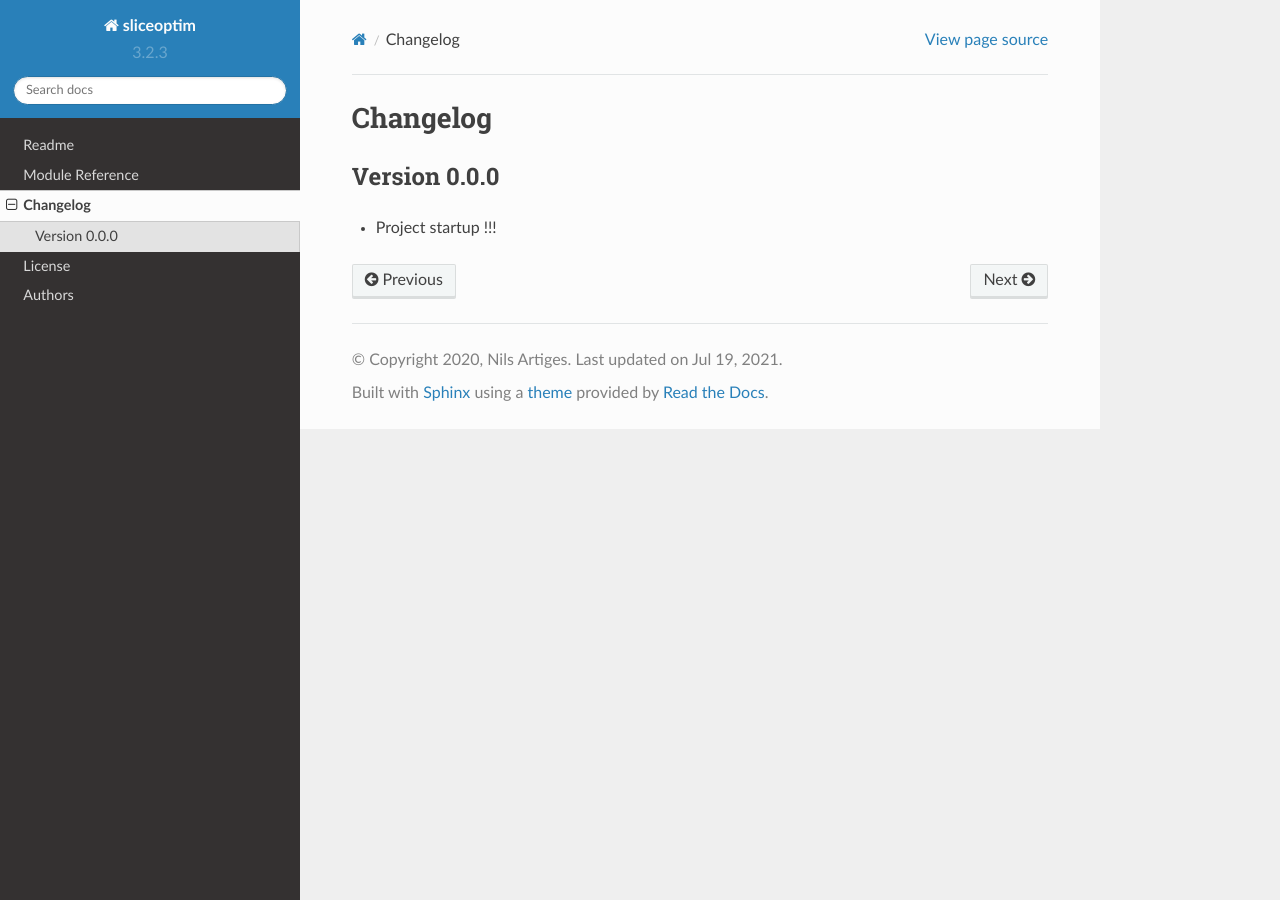
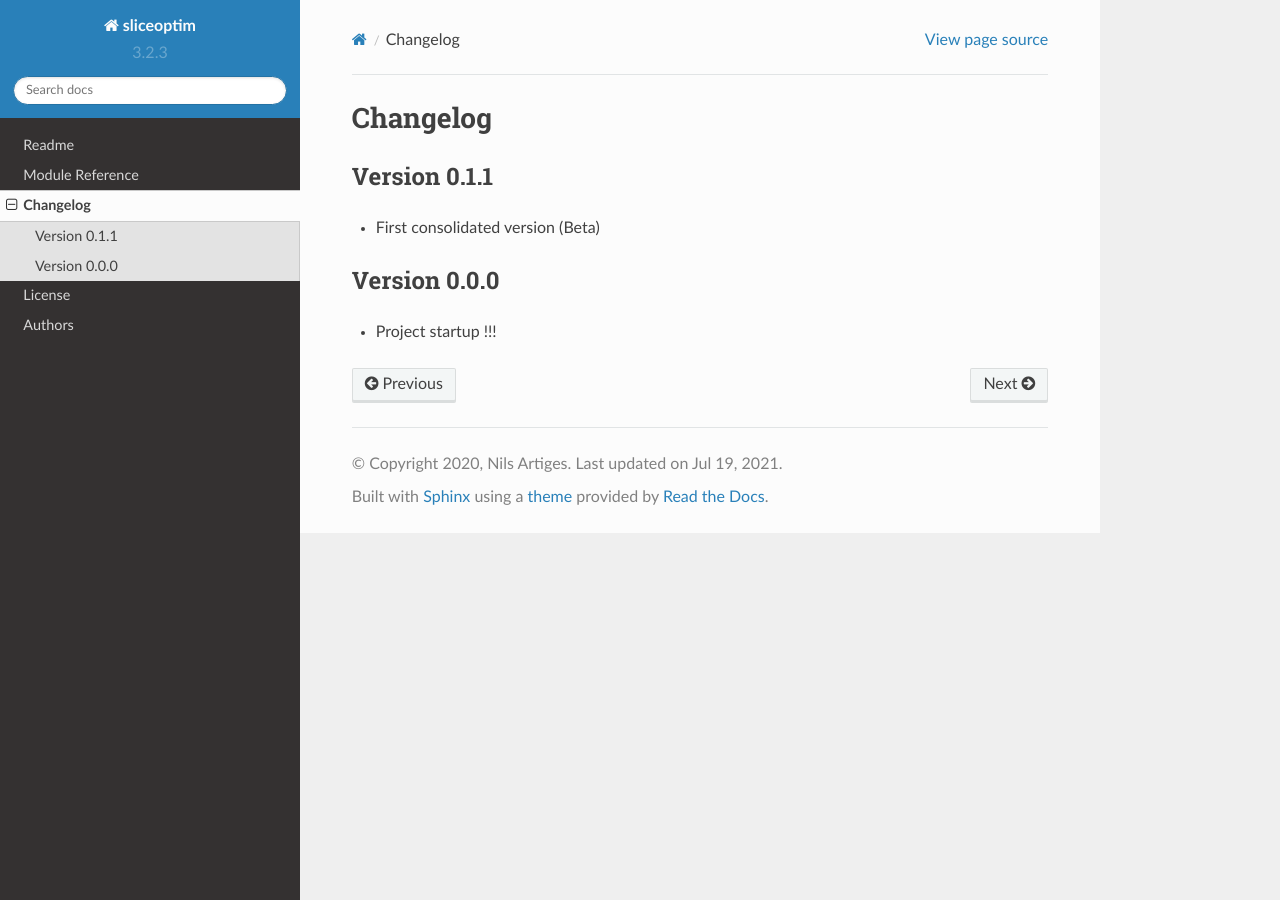
Before and after one commit to oiesauvage/sliceoptim, a Sphinx documentation site: the page built from docs/changelog.rst, in a window 1280 px wide. Built offline with Sphinx 7.4.7 and the Read the Docs theme 2.0.0, drawn with Linux system fonts in a browser that asks for light colours.

Commit message:
doc: update licence and version

```diff
--- a/CHANGELOG.md
+++ b/CHANGELOG.md
@@ -1,5 +1,8 @@
 # Changelog
 
+## Version 0.1.1
+
+- First consolidated version (Beta)
 ## Version 0.0.0
 
 - Project startup !!!
--- a/docs/license.rst
+++ b/docs/license.rst
@@ -4,4 +4,4 @@
 License
 =======
 
-.. mdinclude:: ../LICENSE.md
+.. include:: ../LICENSE
--- a/src/sliceoptim/__init__.py
+++ b/src/sliceoptim/__init__.py
@@ -2,6 +2,7 @@
 __author__ = "Nils Artiges"
 __copyright__ = "Nils Artiges"
 __license__ = "apache 2.0"
+__version__ = "0.1.1"
 
 from pkg_resources import get_distribution, DistributionNotFound
 
```
